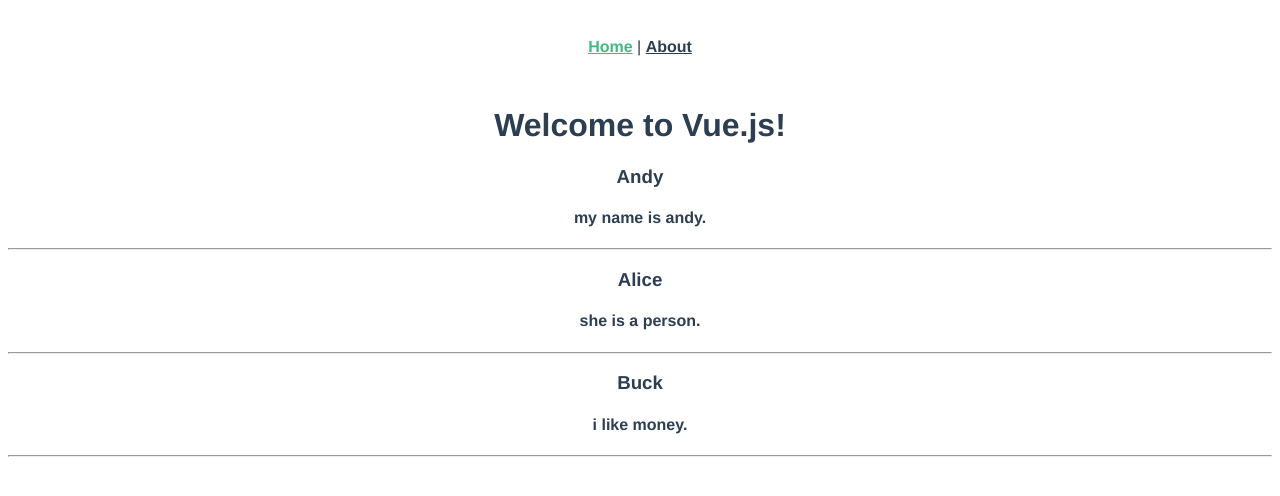
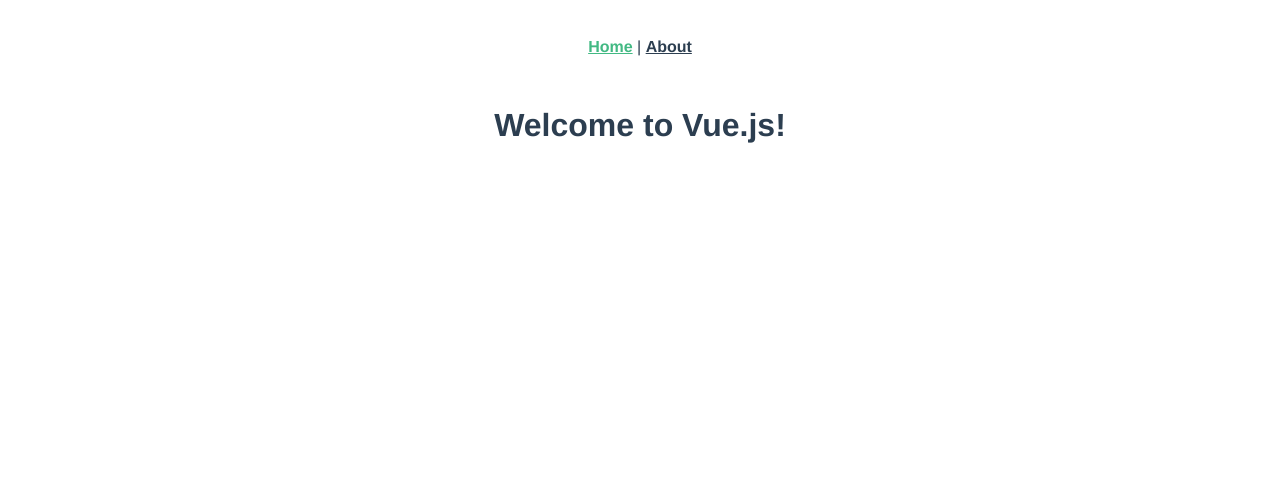
Before and after one commit to array-of-sunshine/vuejs-people-app, a Vue app: page /#/ in a window 1280 px wide. Shown: the top 496 px of the page. Built offline with nearby package versions, Linux system fonts and the light colour scheme; no server answers.

Commit message:
reset for demo

```diff
--- a/src/views/About.vue
+++ b/src/views/About.vue
@@ -3,3 +3,8 @@
     <h1>This is an about page</h1>
   </div>
 </template>
+
+
+<script type="text/javascript">
+
+</script>
--- a/src/views/Home.vue
+++ b/src/views/Home.vue
@@ -1,11 +1,6 @@
 <template>
   <div class="home">
     <h1>{{ message }}</h1>
-    <div v-for="person in people">
-      <h3>{{ person.name }}</h3>
-      <h4>{{ person.bio }}</h4>
-      <hr>
-    </div>
   </div>
 </template>
 
@@ -13,38 +8,14 @@
 </style>
 
 <script>
-var axios = require('axios');
 
 export default {
   data: function() {
     return {
       message: "Welcome to Vue.js!",
-      people: [
-        {
-          name: "Andy",
-          bio: "my name is andy.",
-          bioVisible: true
-        },
-        {
-          name: "Alice",
-          bio: "she is a person.",
-          bioVisible: true
-        },
-        {
-          name: "Buck",
-          bio: "i like money.",
-          bioVisible: true
-        }
-      ]
     };
   },
   created: function() {
-    console.log('in the created function');
-    console.log(this)
-    axios.get('http://localhost:3000/api/people').then(function(response) {
-      console.log(response.data);
-      this.people = response.data
-    }.bind(this))
   },
   methods: {},
   computed: {}
```
